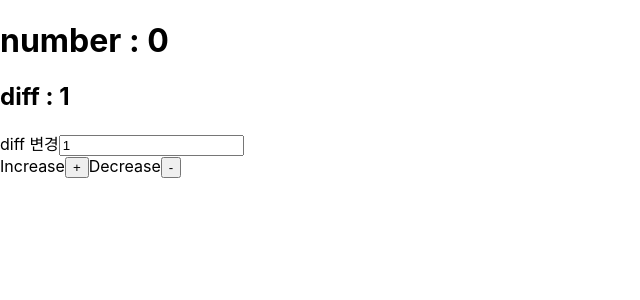
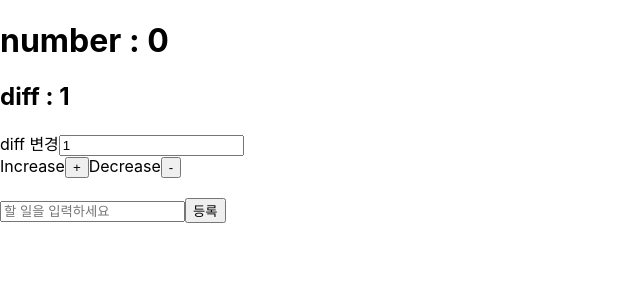
Before and after one commit to gudwh14/React-Practice, a React (Create React App) app: page / in a window 1280 px wide. Shown: the top 300 px of the page, without its empty margins (0-640 px from the left). Built offline with nearby package versions, Linux system fonts and the light colour scheme.

Commit message:
feat : Redux 사용한 Todos 생성

```diff
--- a/src/App.js
+++ b/src/App.js
@@ -1,23 +1,14 @@
 import logo from './logo.svg';
 import './App.css';
+import CounterContainer from "./Redux/components/CounterContainer";
+import TodosContainer from "./Redux/components/TodosContainer";
 
 function App() {
   return (
-    <div className="App">
-      <header className="App-header">
-        <img src={logo} className="App-logo" alt="logo" />
-        <p>
-          Edit <code>src/App.js</code> and save to reload.
-        </p>
-        <a
-          className="App-link"
-          href="https://reactjs.org"
-          target="_blank"
-          rel="noopener noreferrer"
-        >
-          Learn React
-        </a>
-      </header>
+    <div>
+      <CounterContainer/>
+      <br/>
+      <TodosContainer/>
     </div>
   );
 }
--- /dev/null
+++ b/src/Redux/components/TodoItem.js
@@ -0,0 +1,19 @@
+import React , {useState} from "react";
+/*
+    Presentational 컴포넌트
+    컴포넌트 리렌더링 성능 최적화를 위해 컴포넌트를 분할 한다.
+    TodoItem, TodoList , Todos
+
+    React.memo 를 사용하여 전달하는 props 가 바뀌지 않으면 리렌더링 방지
+ */
+
+
+const TodoItem = ({todo , onToggle}) => {
+    return (
+        <li style={{textDecoration : todo.done ? 'line-through' : 'none'}} onClick={()=>onToggle(todo.id)}>
+            {todo.text}
+        </li>
+    )
+}
+
+export default React.memo(TodoItem);
--- /dev/null
+++ b/src/Redux/components/TodoList.js
@@ -0,0 +1,22 @@
+import TodoItem from "./TodoItem";
+import React from "react";
+/*
+    Presentational 컴포넌트
+    컴포넌트 리렌더링 성능 최적화를 위해 컴포넌트를 분할 한다.
+    TodoItem, TodoList , Todos
+
+    React.memo 를 사용하여 전달하는 props 가 바뀌지 않으면 리렌더링 방지
+ */
+const TodoList = ({todos, onToggle}) => {
+    return (
+      <ul>
+          {todos.map((todo)=> {
+              return (
+                  <TodoItem key={todo.id} todo={todo} onToggle={onToggle}/>
+              )
+          })}
+      </ul>
+    );
+}
+
+export default React.memo(TodoList);
--- /dev/null
+++ b/src/Redux/components/Todos.js
@@ -0,0 +1,34 @@
+import React , {useState} from "react";
+import TodoList from "./TodoList";
+/*
+    Presentational 컴포넌트
+    컴포넌트 리렌더링 성능 최적화를 위해 컴포넌트를 분할 한다.
+    TodoItem, TodoList , Todos
+
+    React.memo 를 사용하여 전달하는 props 가 바뀌지 않으면 리렌더링 방지
+ */
+const Todos = ({todos, onCreate, onToggle}) => {
+    const [text, setText] = useState('');
+
+    const onChange = (e) => {
+        setText(e.target.value);
+    }
+
+    const onSubmit = (e) => {
+        e.preventDefault();
+        onCreate(text);
+        setText('');
+    }
+
+    return (
+        <div>
+            <form onSubmit={onSubmit}>
+                <input type='text' onChange={onChange} value={text} placeholder="할 일을 입력하세요"/>
+                <button type='submit'>등록</button>
+            </form>
+            <TodoList todos={todos} onToggle={onToggle}/>
+        </div>
+    )
+}
+
+export default React.memo(Todos);
--- /dev/null
+++ b/src/Redux/components/TodosContainer.js
@@ -0,0 +1,31 @@
+import {useSelector, useDispatch} from "react-redux";
+import {useCallback} from "react";
+import {addTodo, toggleTodo} from "../module/todos";
+import Todos from "./Todos";
+
+const TodosContainer = () => {
+
+    /*
+        useSelector 에서 꼭 개채를 반환할 필요는 없다.
+        원하는 값만 반환 가능
+     */
+    const todos = useSelector(state => state.todos);
+
+    // dispatch
+    const dispatch = useDispatch();
+
+    const onCreate = (text) => {
+        dispatch(addTodo(text));
+    }
+
+    // useCallback 을 사용하여 최적화 진
+    const onToggle = useCallback((id) => {
+        dispatch(toggleTodo(id));
+    },[dispatch]);
+
+    return (
+        <Todos todos={todos} onCreate={onCreate} onToggle={onToggle}/>
+    )
+}
+
+export default TodosContainer;
--- a/src/index.js
+++ b/src/index.js
@@ -17,6 +17,8 @@ import {createStore} from "redux";
 import rootReducer from "./Redux/module";
 import {Provider} from "react-redux";
 import CounterContainer from "./Redux/components/CounterContainer";
+import TodosContainer from "./Redux/components/TodosContainer";
+import App from "./App";
 
 /*
     store 를 생성하고
@@ -31,7 +33,7 @@ ReactDOM.render(
           <UserContextProvider>
               <BrowserRouter>
                   <Switch>
-                      <Route path={"/"} component={CounterContainer} exact/>
+                      <Route path={"/"} component={App} />
                   </Switch>
               </BrowserRouter>
           </UserContextProvider>
```
